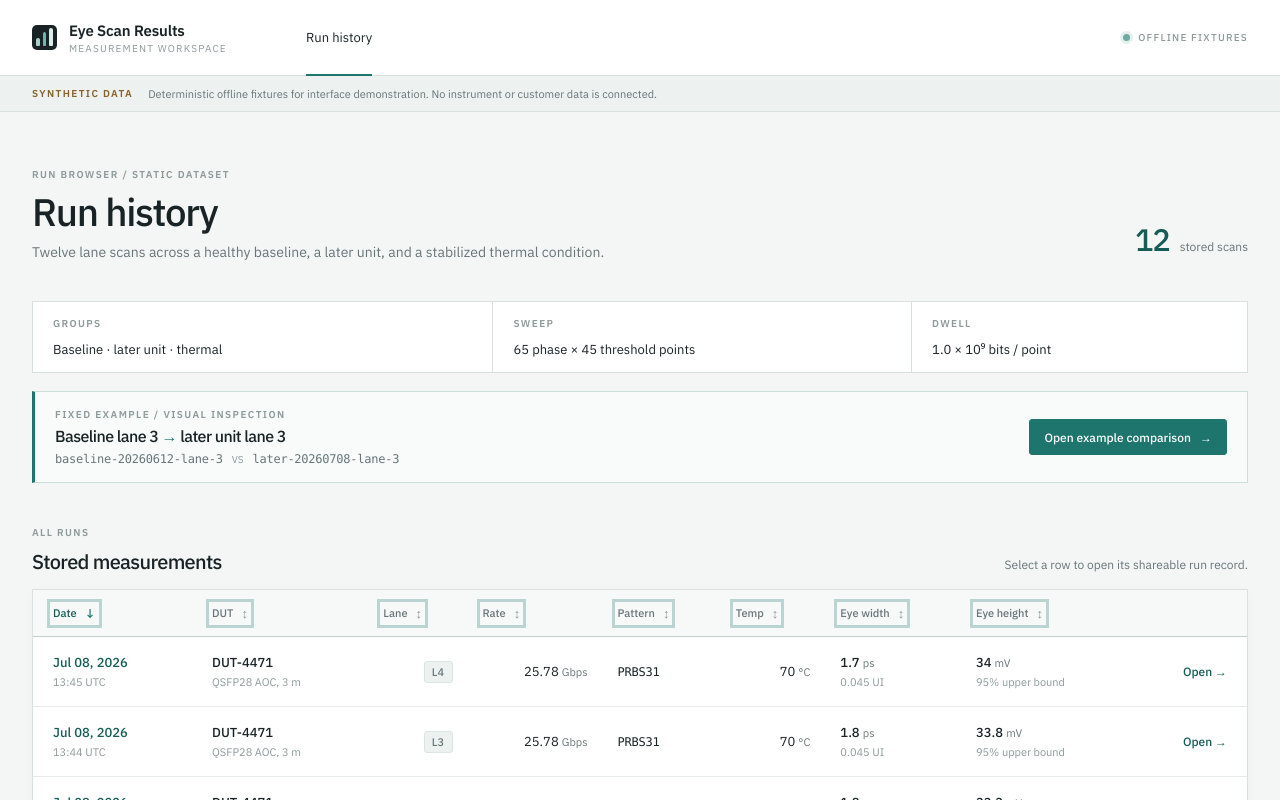
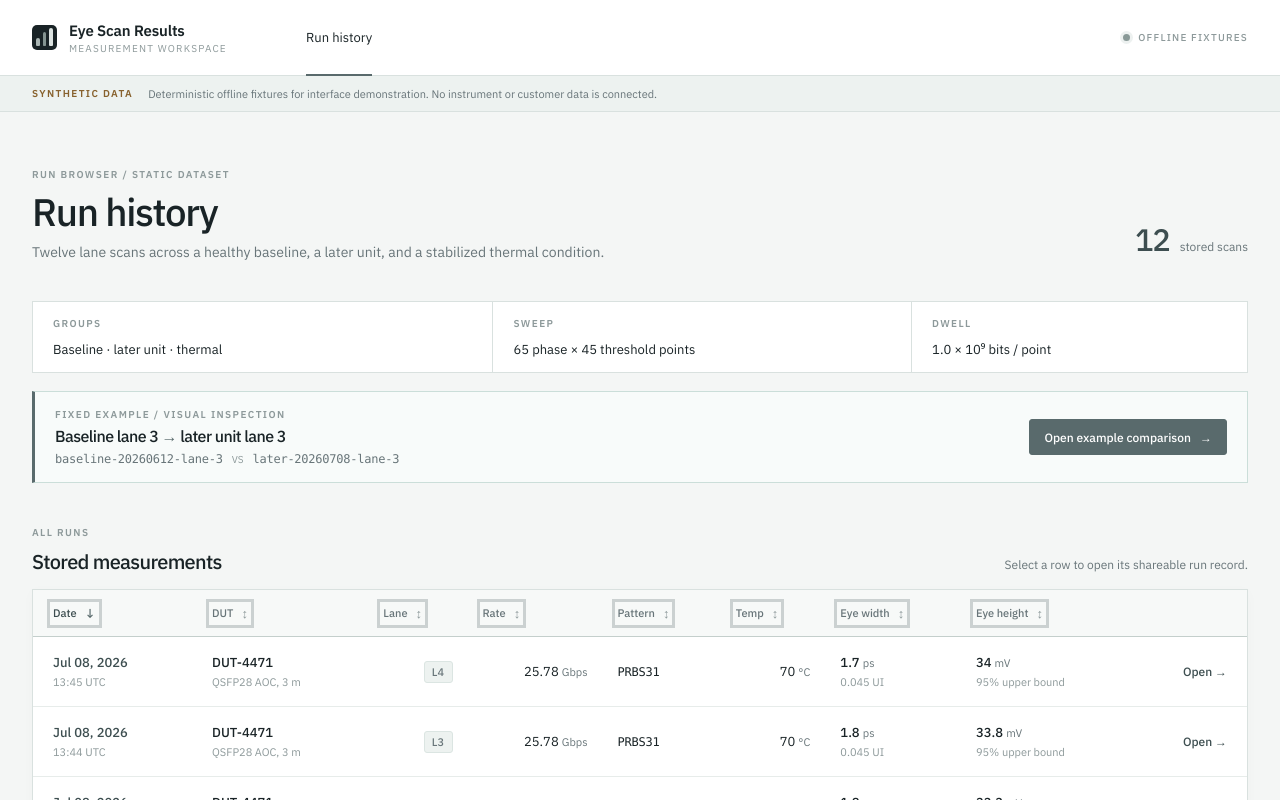
Before and after one commit to afurusawa/bert-demo, a React (Vite) app: page / in a window 1280 px wide. Shown: the top 800 px of the page. Built offline with nearby package versions, Linux system fonts and the light colour scheme.

Commit message:
Tone down interface chrome and align numeric figures

```diff
--- a/src/styles.css
+++ b/src/styles.css
@@ -11,9 +11,10 @@
   --faint: #8d999a;
   --line: #d9e1df;
   --line-strong: #c4cfcc;
-  --accent: #1d756d;
-  --accent-dark: #155c56;
-  --accent-soft: #e5f0ee;
+  /* Keep interface chrome quiet; saturated color belongs to measurement plots. */
+  --accent: #596a6c;
+  --accent-dark: #3d4e50;
+  --accent-soft: #edf1f0;
   --warm-soft: #f4eee3;
   --warm-ink: #87612d;
 }
@@ -45,7 +46,7 @@ a {
 
 button,
 a:focus-visible {
-  outline: 3px solid rgba(29, 117, 109, 0.28);
+  outline: 3px solid rgba(89, 106, 108, 0.28);
   outline-offset: 3px;
 }
 
@@ -98,13 +99,13 @@ button {
 .brand-mark span {
   display: block;
   width: 4px;
-  background: #a6d0ca;
+  background: #aab6b4;
   border-radius: 2px 2px 1px 1px;
 }
 
 .brand-mark span:nth-child(1) { height: 8px; }
-.brand-mark span:nth-child(2) { height: 14px; background: #70b5ac; }
-.brand-mark span:nth-child(3) { height: 18px; background: #d9ede9; }
+.brand-mark span:nth-child(2) { height: 14px; background: #849491; }
+.brand-mark span:nth-child(3) { height: 18px; background: #dce3e1; }
 
 .brand-name,
 .brand-subtitle {
@@ -170,9 +171,9 @@ button {
 .status-dot {
   width: 7px;
   height: 7px;
-  background: #6eaaa2;
+  background: #899997;
   border-radius: 50%;
-  box-shadow: 0 0 0 3px #e5f0ee;
+  box-shadow: 0 0 0 3px #edf1f0;
 }
 
 .synthetic-banner {
@@ -266,6 +267,7 @@ h2 {
   color: var(--accent-dark);
   font-size: 31px;
   font-weight: 500;
+  font-variant-numeric: tabular-nums;
   letter-spacing: -0.04em;
 }
 
@@ -637,6 +639,7 @@ h2 {
   color: var(--ink);
   font-size: 30px;
   font-weight: 500;
+  font-variant-numeric: tabular-nums;
   letter-spacing: -0.045em;
   line-height: 1;
 }
```
